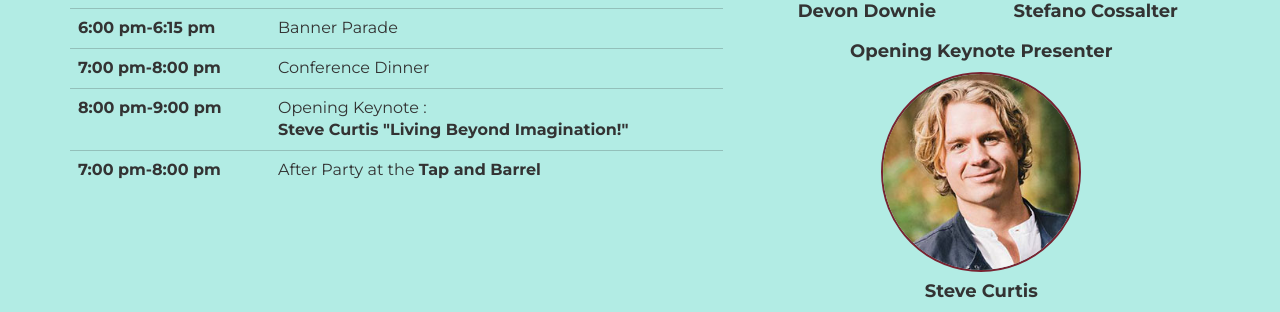
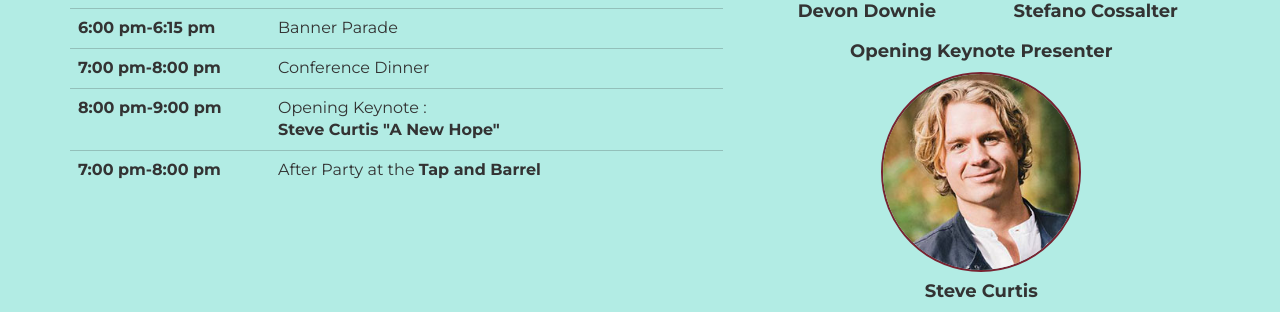
Before and after one commit to mysticbovine/annualconference, a PHP site: page /schedule.php in a window 1280 px wide. Shown: the part 1041-1353 px from the top of the page. Run offline with PHP 8.4, Linux system fonts and the light colour scheme; some libraries are stand-ins or nearby versions.

Commit message:
Updated to Keynote's bios.

```diff
--- a/schedule.php
+++ b/schedule.php
@@ -136,11 +136,11 @@
             </tr>
             <tr>
               <td><strong>8:00 pm-9:00 pm</strong></td>
-              <td> Opening Keynote <span class="hidden-xs hidden-sm hidden-md">: <br /><b>Steve Curtis "Living Beyond Imagination!"</b></span>
+              <td> Opening Keynote <span class="hidden-xs hidden-sm hidden-md">: <br /><b>Steve Curtis "A New Hope"</b></span>
 
                <div class="hidden-lg">
                 <!-- Visbile on small screens -->
-                <h3 class="text-center">Living Beyond Imagination!</h4>
+                <h3 class="text-center">A New Hope</h4>
                 <div class="views-field views-field-nothing">
                   <div class="committee leader displayorder- ">
                     <div class="img-circle center-block">
```
Also changed, not shown: keynotes.php (+9 -1 lines).
